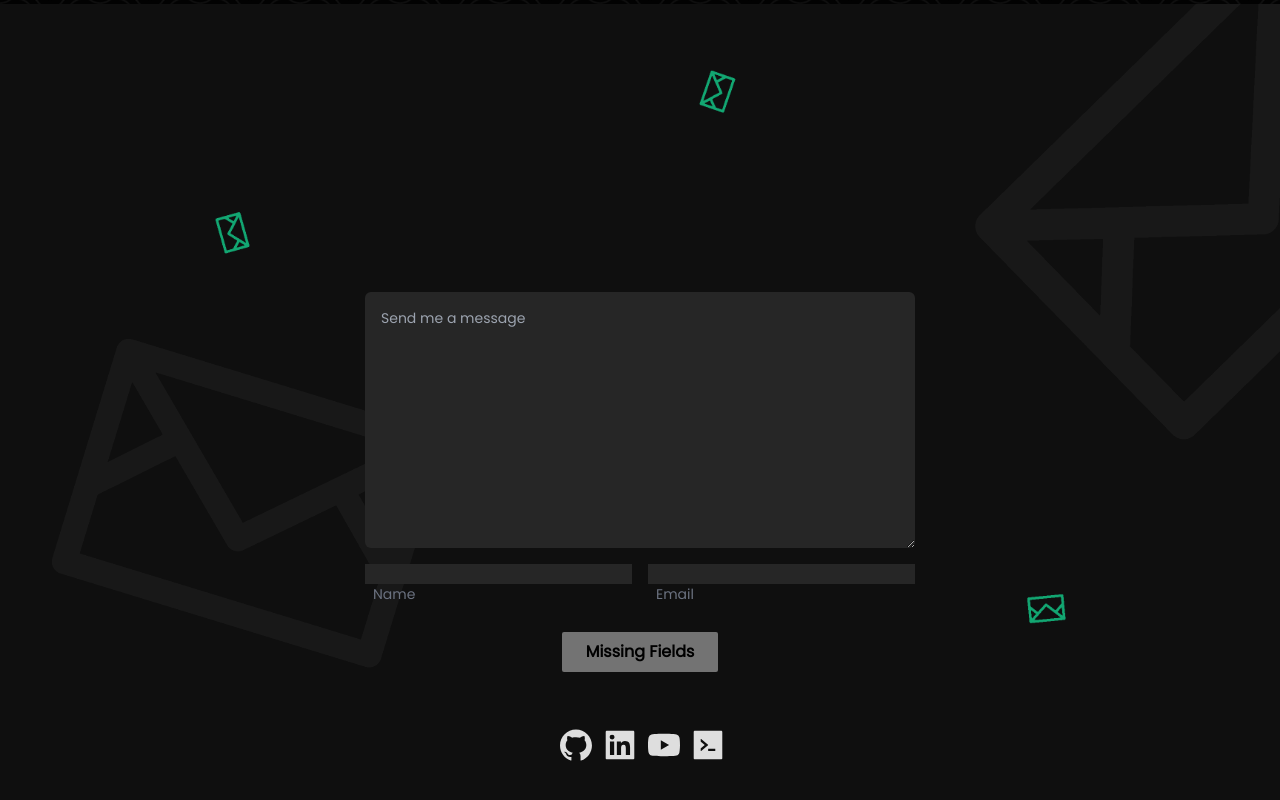
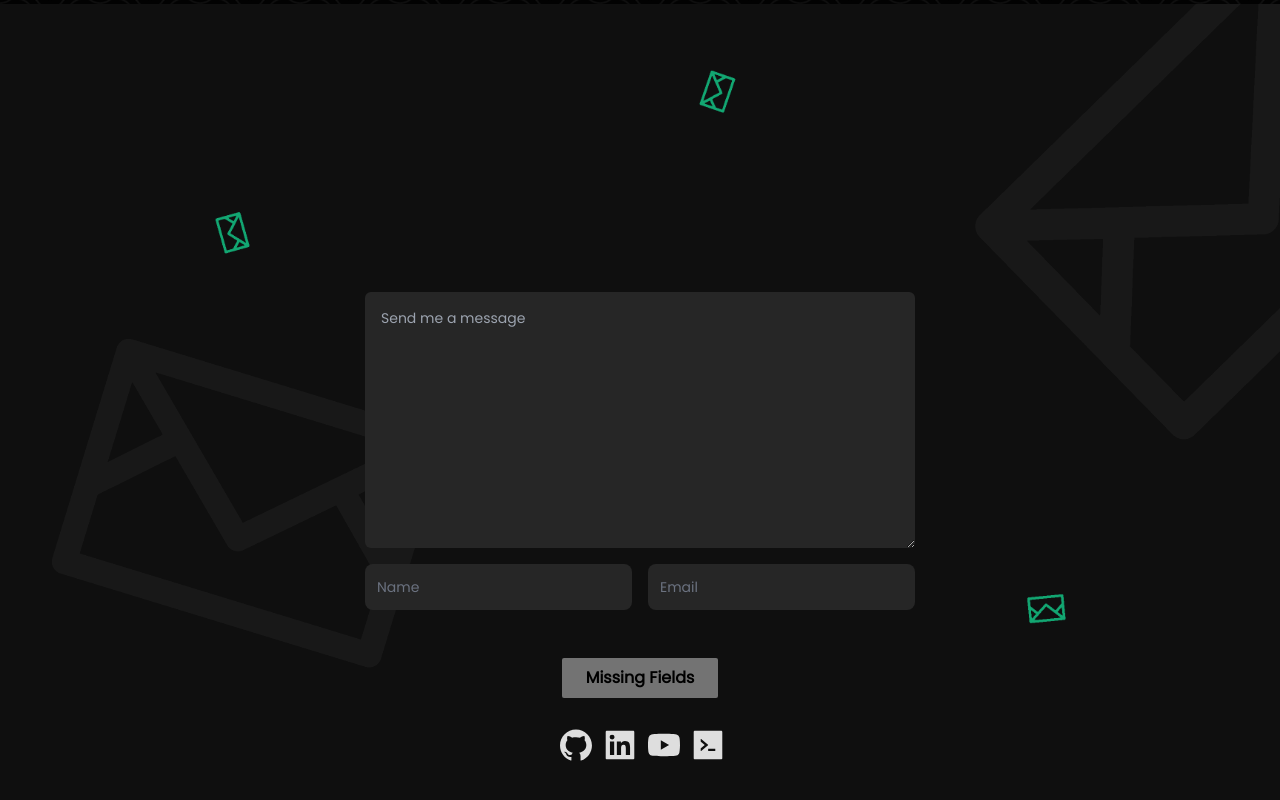
Before and after one commit to JusticeMatthew/nextportfolio, a Next.js app: page / in a window 1280 px wide. Shown: the part 2396-3196 px from the top of the page. Built offline with nearby package versions, Linux system fonts and the light colour scheme.

Commit message:
fixed input fields on form

```diff
--- a/components/Contact.jsx
+++ b/components/Contact.jsx
@@ -9,12 +9,6 @@
   CodeFilled,
   YoutubeFilled,
 } from '@ant-design/icons';
-
-import {
-  socialStyles,
-  inputStyles,
-  labelStyles,
-} from '../constants/contactFormStyles';
 
 const Contact = () => {
   const form = useRef();
@@ -106,14 +100,17 @@
               <input
                 type="text"
                 id="floating_name"
-                className={inputStyles}
+                className="block px-2.5 pb-2.5 pt-4 w-full text-sm text-gray-900 bg-neutral-800 rounded-lg appearance-none dark:text-white dark:border-gray-600 dark:focus:border-green focus:outline-none focus:ring-0 focus:border-green peer"
                 placeholder=" "
                 name="from_name"
                 value={value.from_name}
                 onChange={handleChange}
                 autoComplete="nope"
               />
-              <label htmlFor="floating_name" className={labelStyles}>
+              <label
+                htmlFor="floating_name"
+                className="absolute text-sm text-gray-500 dark:text-gray-400 duration-300 transform -translate-y-4 scale-75 top-2 z-10 origin-[0] px-2 peer-focus:px-2 peer-focus:text-green  peer-placeholder-shown:scale-100 peer-placeholder-shown:-translate-y-1/2 peer-placeholder-shown:top-1/2 peer-focus:top-2 peer-focus:scale-75 peer-focus:-translate-y-4 left-1 cursor-text"
+              >
                 Name
               </label>
             </div>
@@ -121,14 +118,17 @@
               <input
                 type="text"
                 id="floating_email"
-                className={inputStyles}
+                className="block px-2.5 pb-2.5 pt-4 w-full text-sm text-gray-900 bg-neutral-800 rounded-lg appearance-none dark:text-white dark:border-gray-600 dark:focus:border-green focus:outline-none focus:ring-0 focus:border-green peer"
                 placeholder=" "
                 name="reply_to"
                 value={value.reply_to}
                 onChange={handleChange}
                 autoComplete="nope"
               />
-              <label htmlFor="floating_email" className={labelStyles}>
+              <label
+                htmlFor="floating_email"
+                className="absolute text-sm text-gray-500 dark:text-gray-400 duration-300 transform -translate-y-4 scale-75 top-2 z-10 origin-[0] px-2 peer-focus:px-2 peer-focus:text-green  peer-placeholder-shown:scale-100 peer-placeholder-shown:-translate-y-1/2 peer-placeholder-shown:top-1/2 peer-focus:top-2 peer-focus:scale-75 peer-focus:-translate-y-4 left-1 cursor-text"
+              >
                 Email
               </label>
             </div>
@@ -160,7 +160,10 @@
           target="_blank"
           className="mx-2"
         >
-          <GithubFilled style={{ fontSize: '2rem' }} className={socialStyles} />
+          <GithubFilled
+            style={{ fontSize: '2rem' }}
+            className="hover:text-green transition-ease duration-300"
+          />
         </a>
         <a
           href="https://www.linkedin.com/in/justicematthew/"
@@ -169,7 +172,7 @@
         >
           <LinkedinFilled
             style={{ fontSize: '2rem' }}
-            className={socialStyles}
+            className="hover:text-green transition-ease duration-300"
           />
         </a>
         <a
@@ -179,7 +182,7 @@
         >
           <YoutubeFilled
             style={{ fontSize: '2rem' }}
-            className={socialStyles}
+            className="hover:text-green transition-ease duration-300"
           />
         </a>
         <a
@@ -191,7 +194,10 @@
             <span className="group-hover:visible transition-ease-in bg-neutral-800 p-2 text-sm text-gray-100 rounded-sm absolute translate-y-[-40px] invisible duration-300">
               Source Code
             </span>
-            <CodeFilled style={{ fontSize: '2rem' }} className={socialStyles} />
+            <CodeFilled
+              style={{ fontSize: '2rem' }}
+              className="hover:text-green transition-ease duration-300"
+            />
           </div>
         </a>
       </div>
--- a/constants/contactFormStyles.js
+++ /dev/null
@@ -1,9 +0,0 @@
-const socialStyles = 'hover:text-green transition-ease duration-300';
-
-const inputStyles =
-  'block px-2.5 pb-2.5 pt-4 w-full text-sm text-gray-900 bg-neutral-800 rounded-lg appearance-none dark:text-white dark:border-gray-600 dark:focus:border-green focus:outline-none focus:ring-0 focus:border-green peer';
-
-const labelStyles =
-  'absolute text-sm text-gray-500 dark:text-gray-400 duration-300 transform -translate-y-4 scale-75 top-2 z-10 origin-[0] px-2 peer-focus:px-2 peer-focus:text-green  peer-placeholder-shown:scale-100 peer-placeholder-shown:-translate-y-1/2 peer-placeholder-shown:top-1/2 peer-focus:top-2 peer-focus:scale-75 peer-focus:-translate-y-4 left-1 cursor-text';
-
-export { socialStyles, inputStyles, labelStyles };
```
